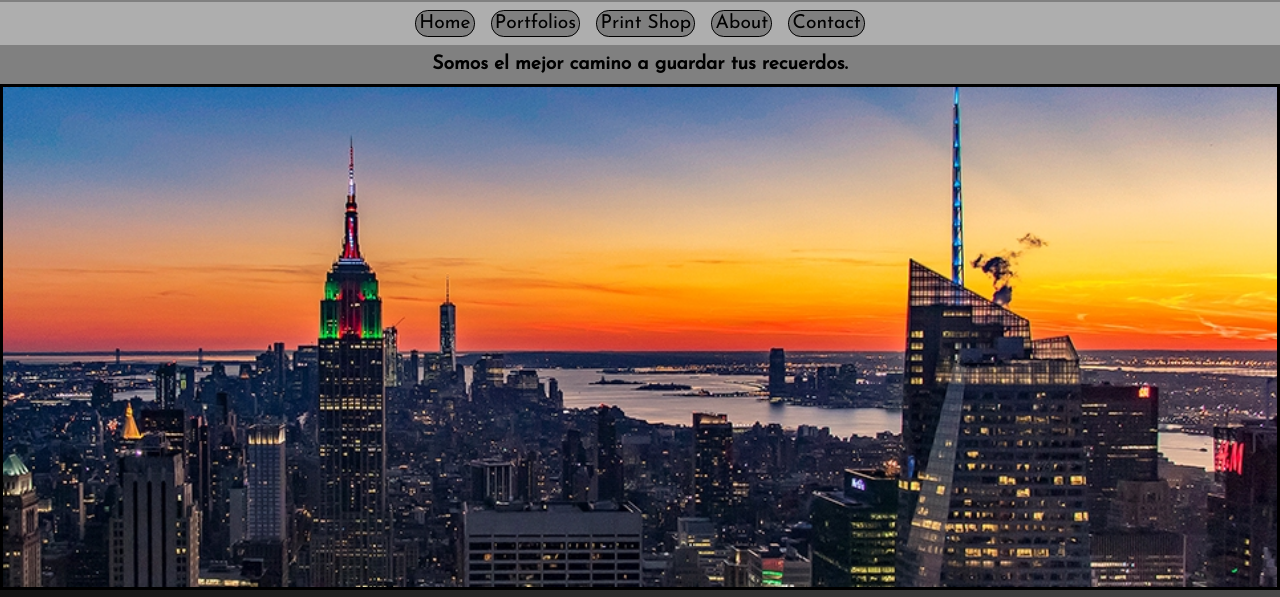
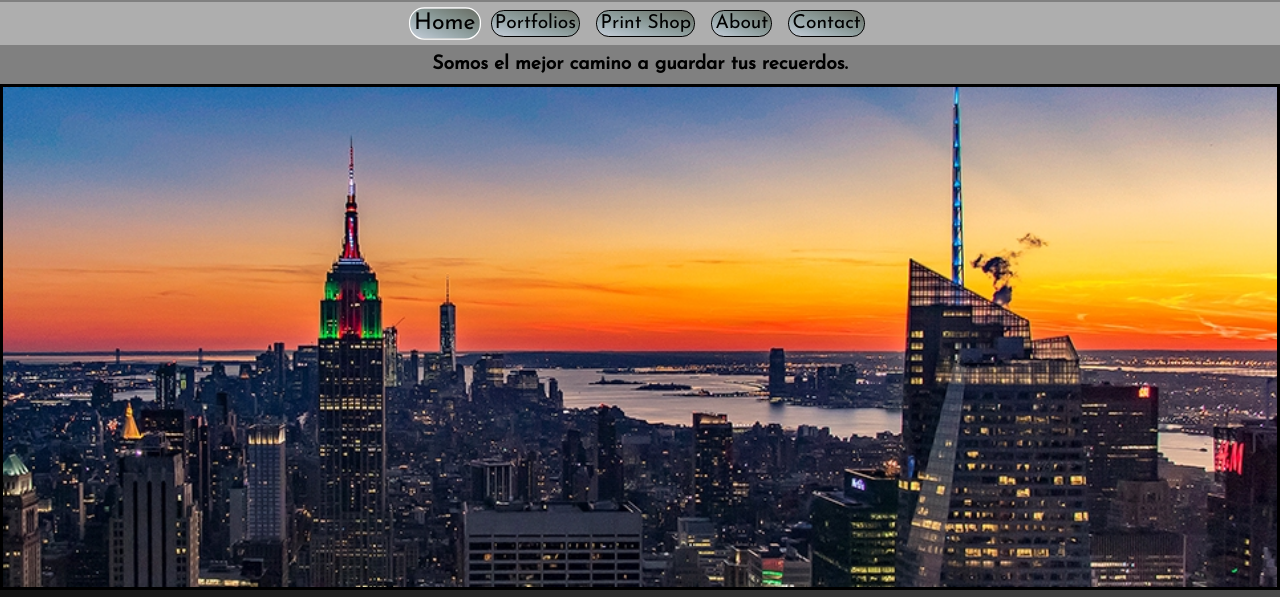
Before and after one commit to fsangregorio/ImagineSangregorio, a plain HTML site: page index.html in a window 1280 px wide. In both pictures the pointer is over the item "Home". Shown: the part 40-637 px from the top of the page. Drawn offline with Linux system fonts and the light colour scheme.

Commit message:
Agregados de animaciones y gradientes en menu y en iconos de redes sociales en footer

```diff
--- a/css/main.css
+++ b/css/main.css
@@ -48,7 +48,13 @@ nav ul li{
     list-style: none;
     border-style: solid;
     border-width: 0.1rem;
-    background-color: #7f7f7f;
+    background-image: linear-gradient(to right top, #c6cdd8, #a7b5bb, #8d9d9c, #79847e, #686b62);
+}
+
+nav ul li:hover{
+    border-color: white;
+    transform: scale(1.2);
+    transition-duration: 1.5s;
 }
 
 nav{
@@ -223,8 +229,6 @@ footer div span :hover{
     transition-duration: 1.5s;
 }
 
-
-
 @media only screen and (max-width: 500px){
     .mainPortfolios{
         background-color: #686b62;
```
